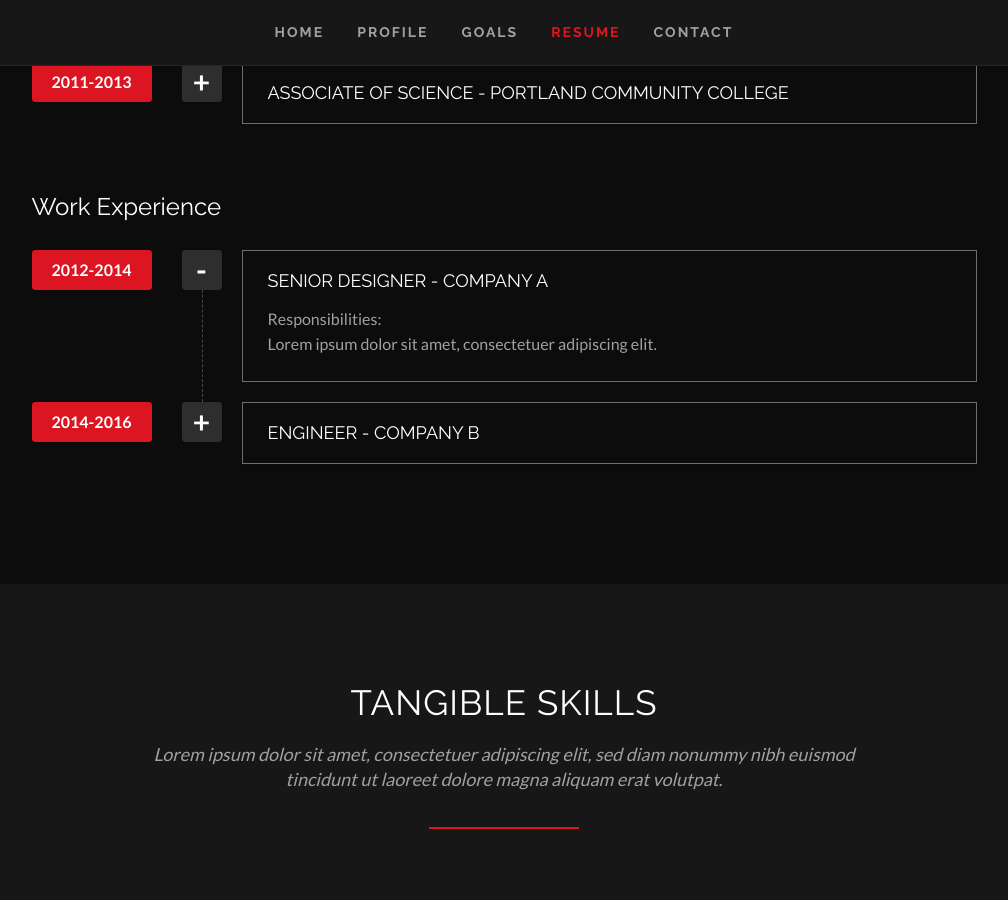
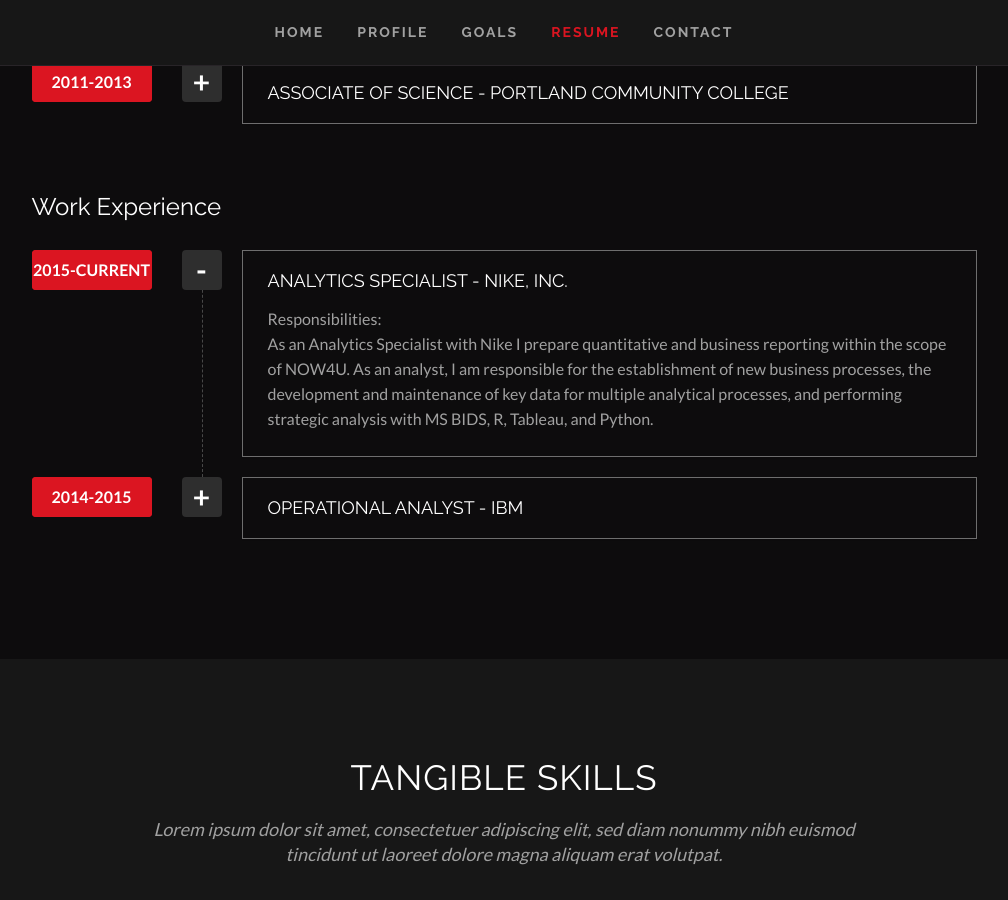
Before and after one commit to clearcareer/AndrewHopp, a Jekyll site: the page built from index.html, in a window 1280 px wide and 900 px high, scrolled down 2682 px. Shown: the whole window, without its empty margins (136-1144 px from the left). Built offline with Jekyll 4.4.1, drawn with Linux system fonts in a browser that asks for light colours; some web fonts are replaced; some of the changed text lies outside the part shown.

Commit message:
Updated '/index.html' via CloudCannon

```diff
--- a/index.html
+++ b/index.html
@@ -34,24 +34,28 @@
     description: ''
 work_experience:
   - number: 1
-    years: 2012-2014
-    position: Senior Designer
-    company: Company A
-    description: 'Lorem ipsum dolor sit amet, consectetuer adipiscing elit.'
+    years: 2015-Current
+    position: Analytics Specialist
+    company: 'Nike, Inc.'
+    description: 'As an Analytics Specialist with Nike I prepare quantitative and business reporting within the scope of NOW4U. As an analyst, I am responsible for the establishment of new business processes, the development and maintenance of key data for multiple analytical processes, and performing strategic analysis with MS BIDS, R, Tableau, and Python.'
   - number: 2
-    years: 2014-2016
-    position: Engineer
-    company: Company B
-    description: 'Lorem ipsum dolor sit amet, consectetuer adipiscing elit.'
+    years: 2014-2015
+    position: Operational Analyst
+    company: IBM
+    description: "As an Operational Analyst in the Portfolio Management department, I was responsible for both quantitative and business analytics. I assisted with the daily, weekly, and yearly financial and operational targets within the scope of the business objectives. \n\nI was tasked with creating and maintaining reports, dashboards, and analysis for executive level managers, using SQL, SPSS, SSRS, and Excel. As well, I was regularly assigned ad hoc analysis per the company objectives."
 skills:
-  - name: Javascript
-    level: 20
-  - name: HTML/CSS
-    level: 47
-  - name: Digital Marketing
-    level: 65
-  - name: Graphic Design
+  - name: SQL
     level: 90
+  - name: R Analysis
+    level: 60
+  - name: Python
+    level: 25
+  - name: Tableau
+    level: 75
+  - name: Business Analytics
+    level: 75
+  - name: Data Analysis
+    level: 80
 achievements:
   - name: Expertise Award
     description: 'Lorem ipsum dolor sit amet, consectetuer adipiscing elit, sed diam nonummy nibh euismod tincidunt ut laoreet dolore magna aliquam erat volutpat.'
```
